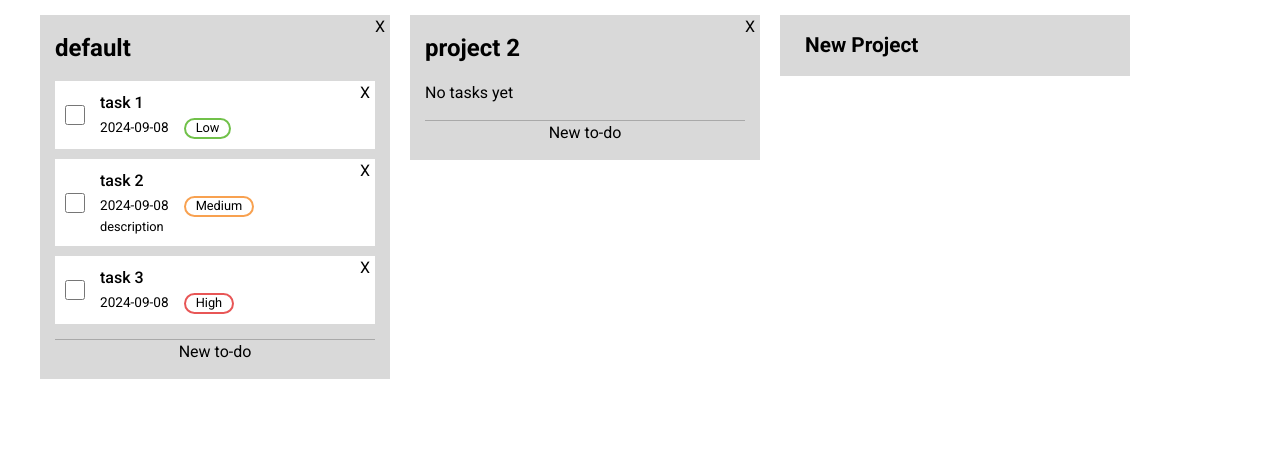
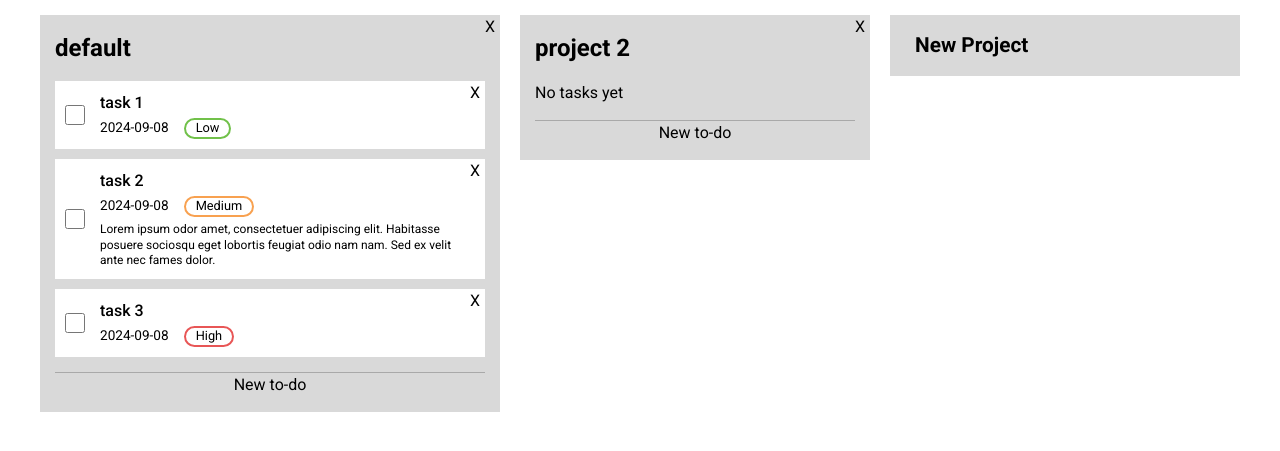
Before and after one commit to cyxlan/todo-list, a website built with webpack: page src/index.html in a window 1280 px wide. Shown: the part 97-548 px from the top of the page. Built offline with nearby package versions, Linux system fonts and the light colour scheme; some icons are missing.

Commit message:
Style todo description

```diff
--- a/src/css/index.css
+++ b/src/css/index.css
@@ -87,11 +87,8 @@ h1 {
         margin-right: 15px;
       }
     }
-    .todo-priority,
-    .todo-desc {
+    .todo-priority {
       font-size: 0.8rem;
-    }
-    .todo-priority {
       border: 2px solid;
       border-radius: 50px;
       padding: 2px 10px;
@@ -105,6 +102,13 @@ h1 {
         border-color: rgb(232, 86, 86);
       }
     }
+    .todo-desc {
+      font-size: 0.75rem;
+      line-height: 1.3;
+      &:not(:empty) {
+        margin-top: 5px;
+      }
+    }
   }
 }
 
--- a/src/js/index.js
+++ b/src/js/index.js
@@ -286,7 +286,7 @@ const displayController = (function() {
   // test data
   createProject("project 2");
   createTodo("default", "task 1", "", "2024-09-08", "Low");
-  createTodo("default", "task 2", "description", "2024-09-08", "Medium");
+  createTodo("default", "task 2", "Lorem ipsum odor amet, consectetuer adipiscing elit. Habitasse posuere sociosqu eget lobortis feugiat odio nam nam. Sed ex velit ante nec fames dolor.", "2024-09-08", "Medium");
   createTodo("default", "task 3", "", "2024-09-08", "High");
 
   updateDisplay();
```
